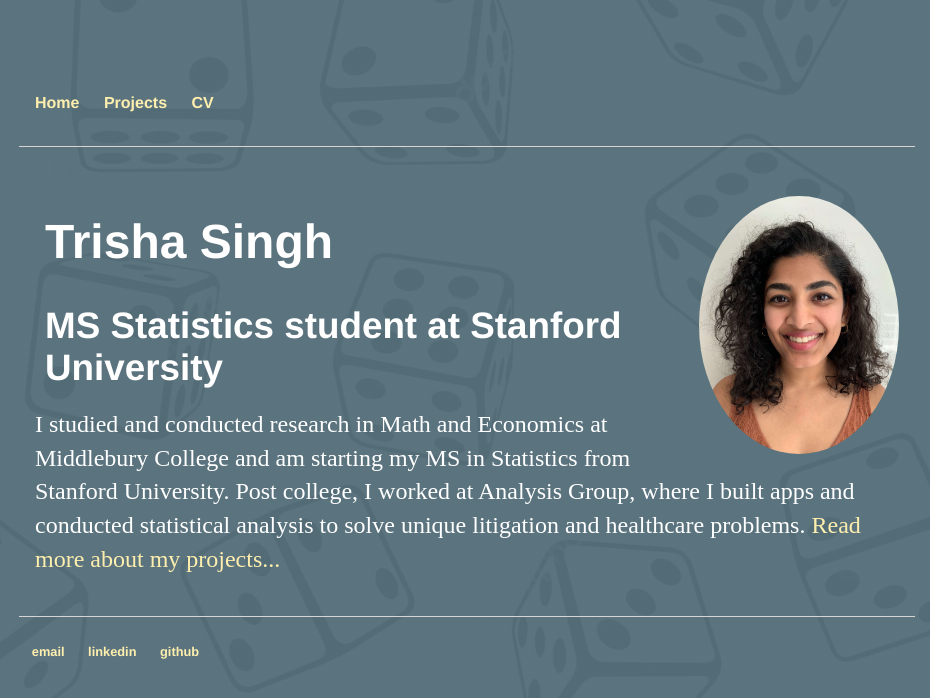
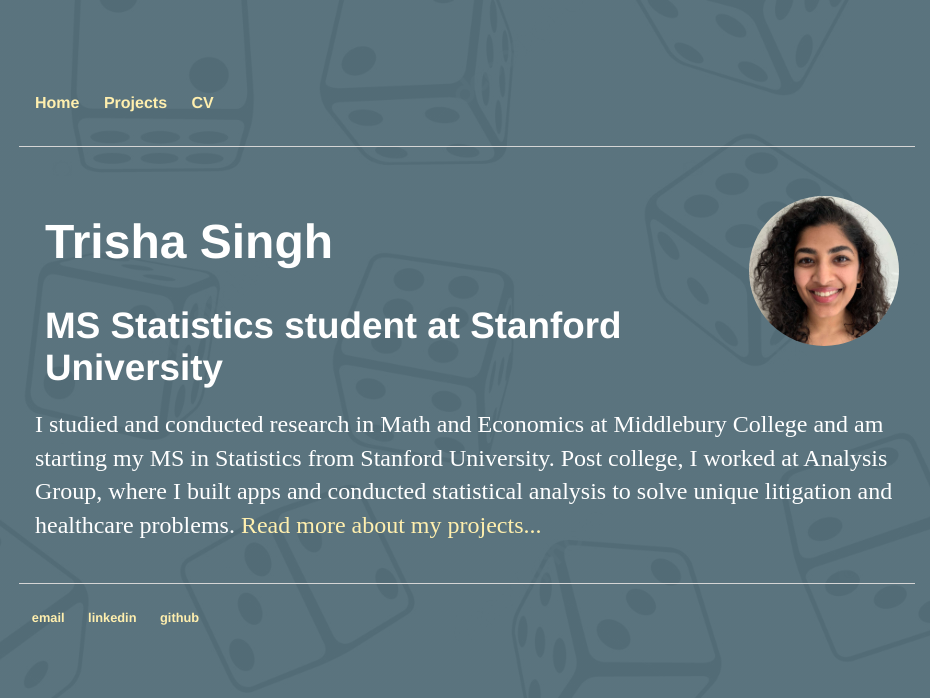
Before and after one commit to trishasingh/trishasingh.github.io, a Jekyll site: the page built from index.html, in a window 1280 px wide. Shown: the top 698 px of the page, without its empty margins (173-1103 px from the left). Built offline with Jekyll 4.4.1, drawn with Linux system fonts in a browser that asks for light colours.

Commit message:
add avatar (#7)

```diff
--- a/index.html
+++ b/index.html
@@ -7,8 +7,8 @@
   .header img {
 		border-radius: 50%;
 		float: right;
-		width: 200px;
-		height: auto;
+		width: 150px;
+		height: 150px;
 		background: #555;
 	}
 
```
Also changed, not shown: img/avatar.jpeg.
